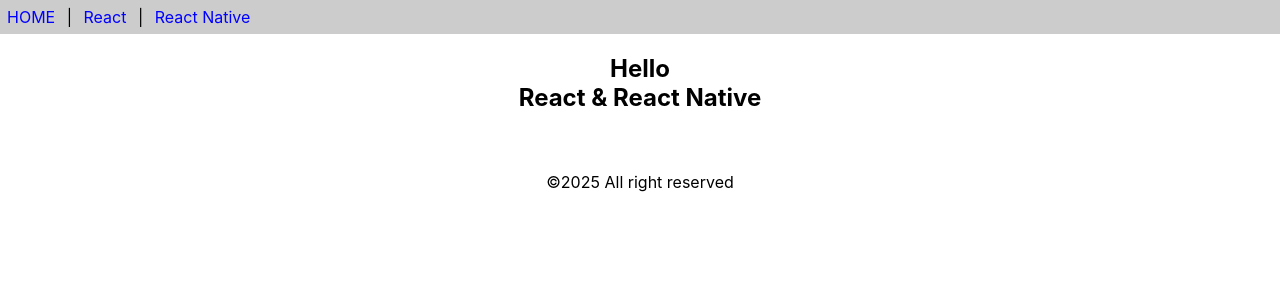
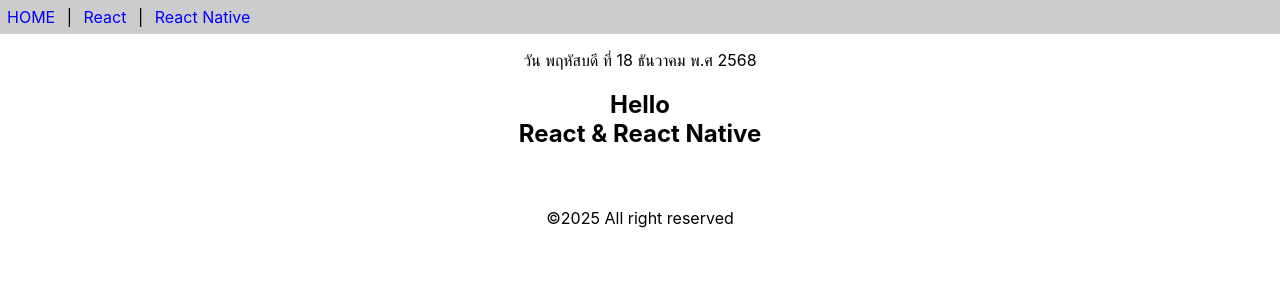
Before and after one commit to Nickzanarak/app1, a React (Create React App) app: page / in a window 1280 px wide. Shown: the top 300 px of the page. Built offline with nearby package versions, Linux system fonts and the light colour scheme.

Commit message:
class components

```diff
--- a/src/App.js
+++ b/src/App.js
@@ -1,10 +1,14 @@
 import React from "react";
 import { Content, Footer, Header } from "./func-components";
+import Calendar from "./class-components";
 
 
 function App() {
   return (
-    [<Header/>,<Content/>,<Footer/>]
+    [<Header/>,
+    <p><center><Calendar/></center></p>,
+    <Content/>,
+    <Footer/>]
   )
 }
 
--- /dev/null
+++ b/src/class-components.js
@@ -0,0 +1,19 @@
+import React, {Component} from 'react';
+
+export default class Calendar extends Component {
+    getDate() {
+        const dayNames = ['อาทิตย์','จันทร์','อังคาร','พุธ','พฤหัสบดี','ศุกร์','เสาร์']
+        const monthNames = ['มกราคม','กุมภาพันธ์','มีนาคม','เมษายน','พฤคภาคม','มิถุนายน','กรกฎาคม','สิงหาคม',
+        'กันยายน','ตุลาคม','พฤษจิกายน','ธันวาคม']
+        const date = new Date();
+        const weekDay = dayNames[date.getDay()]
+        const day = date.getDate()
+        const month = monthNames[date.getMonth()]
+        const year = date.getFullYear() + 543;
+        return `วัน ${weekDay} ที่ ${day} ${month} พ.ศ ${year}`;
+    }
+
+    render(){
+        return <div>{this.getDate()}</div>
+    }
+}
```
